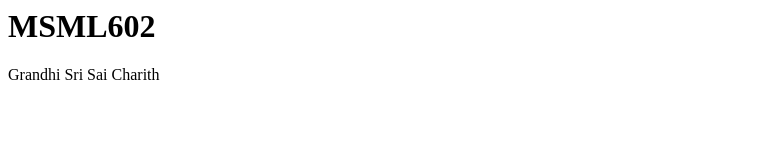
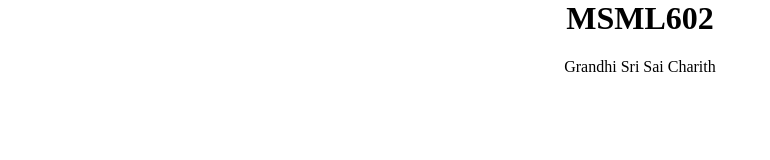
Before and after one commit to gcharith/gcharith.github.io, a plain HTML site: page index.html in a window 1280 px wide. Shown: the whole page, without its empty margins (0-770 px from the left). Drawn offline with Linux system fonts and the light colour scheme.

Commit message:
Add boldness and aligh text

```diff
--- a/index.html
+++ b/index.html
@@ -3,6 +3,7 @@
     <meta charset="UTF-8">
     <meta name="viewport" content="width=device-width, initial-scale=1.0">
     <title>Project 0</title>
+    <link rel="stylesheet" href="styles.css">
 </head>
 <body>
     <h1> MSML602</h1>
--- /dev/null
+++ b/styles.css
@@ -0,0 +1,8 @@
+body{
+    margin: 0;
+    text-align: center;
+}
+
+h1{
+    font-weight: bold;
+}
```
